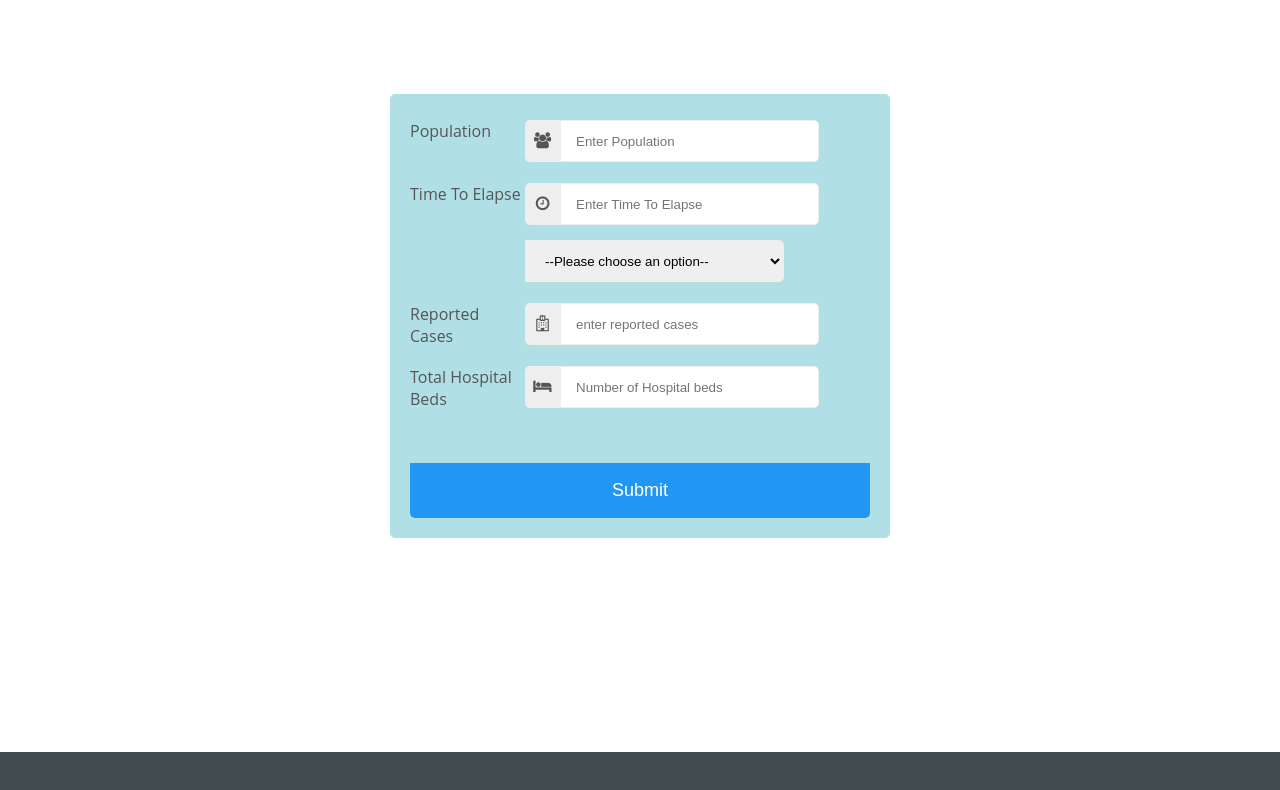
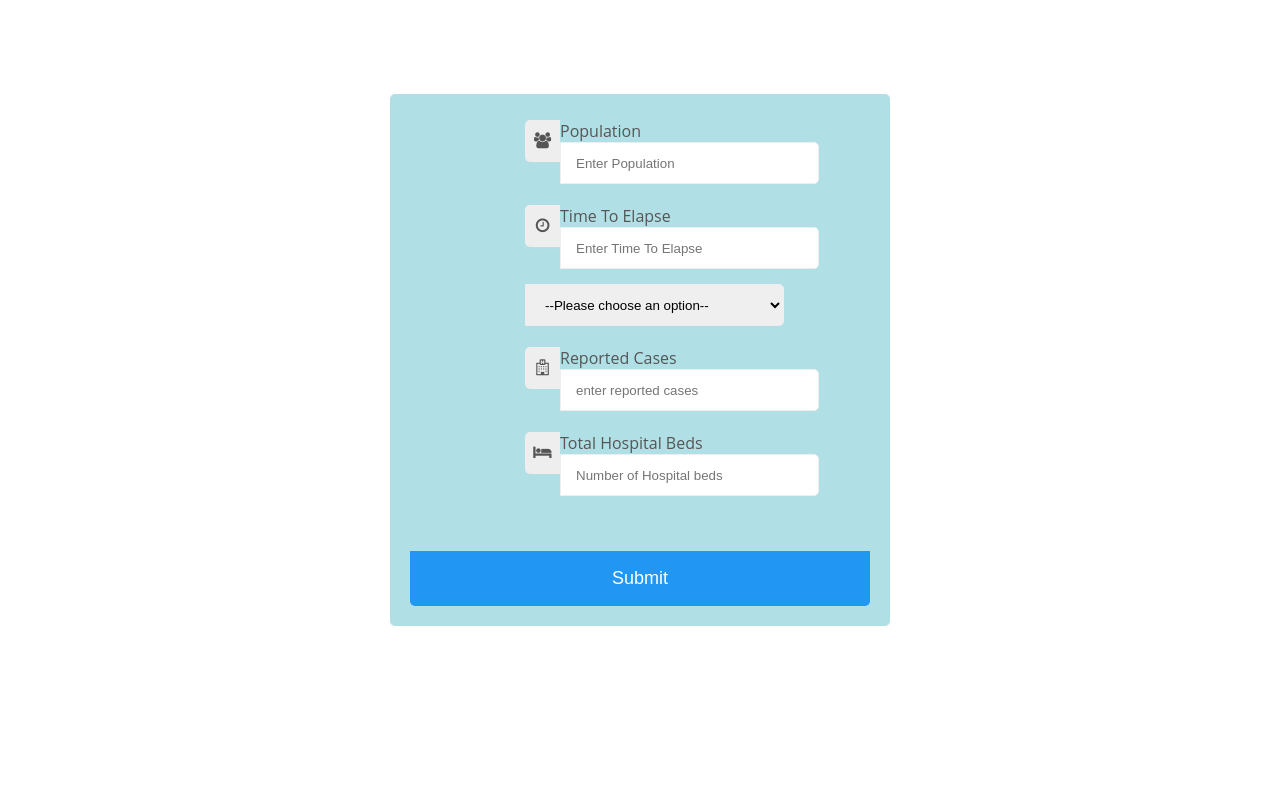
Before and after one commit to CHISOM96/Covid-19-Estimator, a website: page src/index.html in a window 1280 px wide. Shown: the part 920-1710 px from the top of the page. Drawn offline with Linux system fonts and the light colour scheme.

Commit message:
html fix 6

```diff
--- a/src/index.html
+++ b/src/index.html
@@ -50,27 +50,27 @@
 			<form>
 				<div class="row">
 					<div class="col-25">
-						<label for="population">Population</label>
+						<label class="hidden" for="population">Population</label>
 					</div>
 					<div class="col-75">
 						<span class="icon-case">
 							<i class="fa fa-users"></i>
 						</span>
-						<label aria-hidden="true" class="hidden" for="population">Population</label>
+						<label for="population">Population</label>
 						<input type="number" name="population" placeholder="Enter Population" id="data-population" min="1" required>
 					</div>
 				</div>
 				<div class="row">
 
 					<div class="col-25">
-						<label for="time-to-elapse">Time To Elapse</label>
+						<label class="hidden" for="time-to-elapse">Time To Elapse</label>
 					</div>
 
 					<div class="col-75">
 						<span class="icon-case">
 							<i class="fa fa-clock-o"></i>
 						</span>
-						<label aria-hidden="true" class="hidden" for="time-to-elapse">Time To Elapse</label>
+						<label for="time-to-elapse">Time To Elapse</label>
 						<input type="number" name="time-to-elapse" placeholder="Enter Time To Elapse" id="data-time-to-elapse" min="1" required>
 						<select required id="data-period-type">
 							<option value="">--Please choose an option--</option>
@@ -82,26 +82,26 @@
 				</div>
 				<div class="row">
 					<div class="col-25">
-						<label for="reported-cases">Reported Cases</label>
+						<label class="hidden" for="reported-cases">Reported Cases</label>
 					</div>
 					<div class="col-75">
 						<span class="icon-case">
 							<i class="fa fa-hospital-o"></i>
 						</span>
-						<label aria-hidden="true" class="hidden" for="reported-cases">Reported Cases</label>
+						<label for="reported-cases">Reported Cases</label>
 						<input type="number" name="reported-cases" placeholder="enter reported cases" id=" data-reported-cases" min="1" required>
 					</div>
 				</div>
 				<div class=row>
 					<div class="col-25">
-						<label for="Total Hospital Beds">Total Hospital Beds</label>
+						<label class="hidden" for="Total Hospital Beds">Total Hospital Beds</label>
 					</div>
 					<div class="col-75">
 						<span class="row">
 							<span class="icon-case">
 								<i class="fa fa-bed"></i>
 							</span>
-							<label aria-hidden="true" class="hidden" for="Total Hospital Beds">Total Hospital Beds</label>
+							<label for="Total Hospital Beds">Total Hospital Beds</label>
 							<input type="number" name="Total Hospital Beds" placeholder="Number of Hospital beds" id="data-total-hospital-beds" min="1"
 							 required>
 						</span>
```
